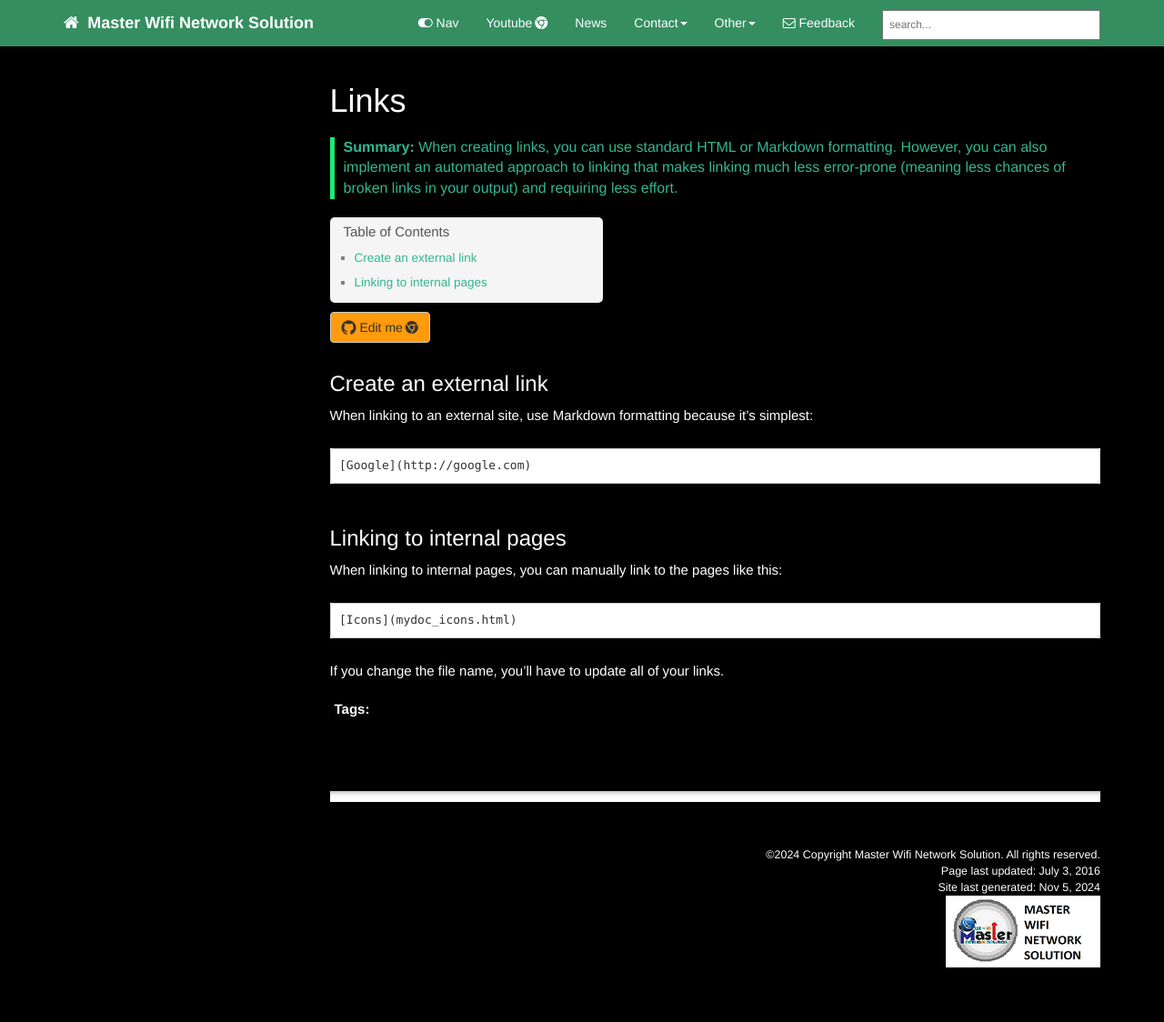
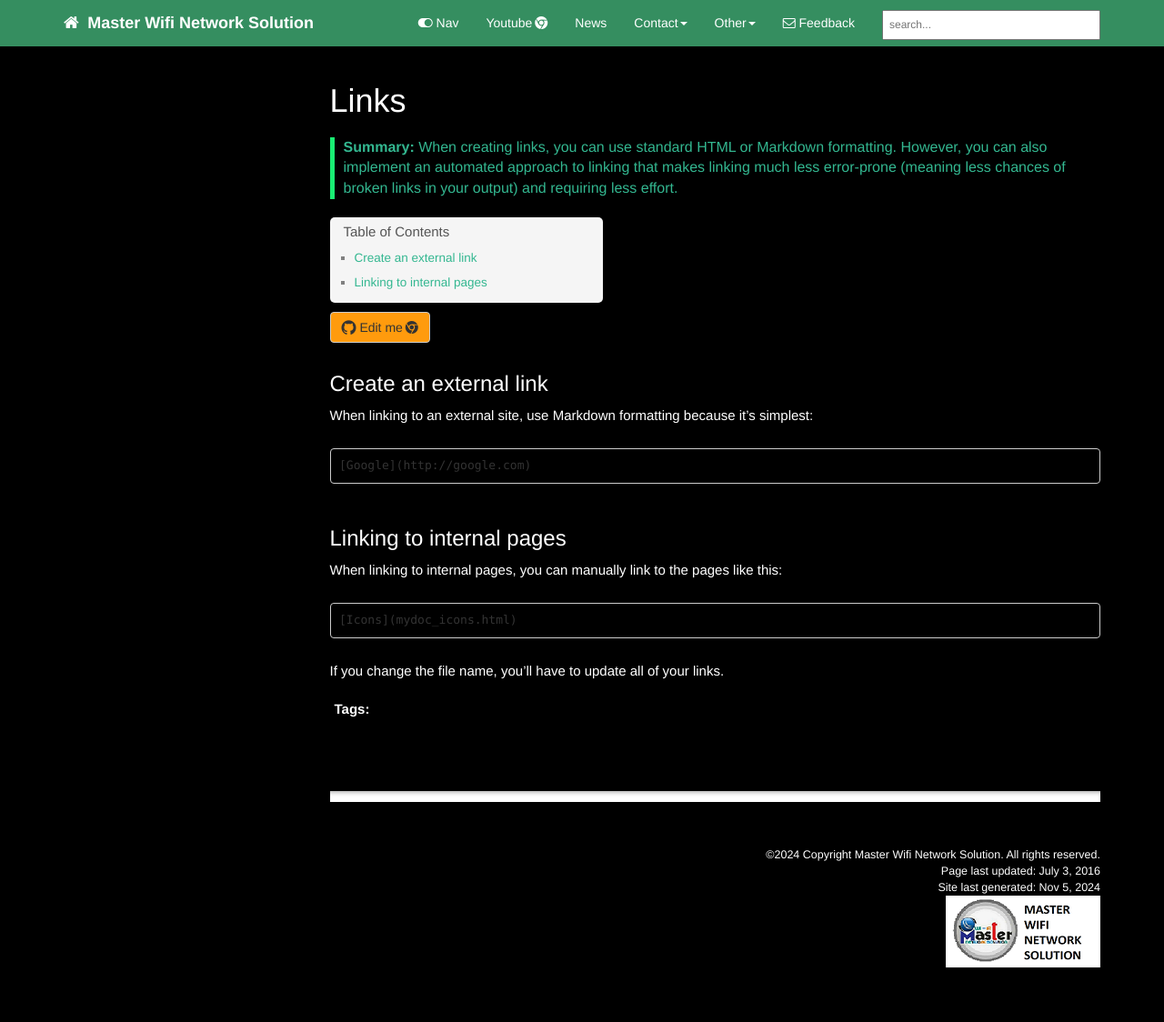
Before and after one commit to ysfku/ysfku.github.io, a Jekyll site: the page built from pages/openclash/mydoc_hyperlinks.md, in a window 1280 px wide. Shown: the whole page at 91% size. Built offline with Jekyll 4.4.1, drawn with Linux system fonts in a browser that asks for light colours; comment, search, counter and statistics services are not loaded.

Commit message:
update terbaru

```diff
--- a/css/syntax.css
+++ b/css/syntax.css
@@ -1,4 +1,4 @@
-.highlight  { background: #ffffff; }
+.highlight  { background: #000000; }
 .highlight .c { color: #999988; font-style: italic } /* Comment */
 .highlight .err { color: #a61717; background-color: #e3d2d2 } /* Error */
 .highlight .k { font-weight: bold } /* Keyword */
```
